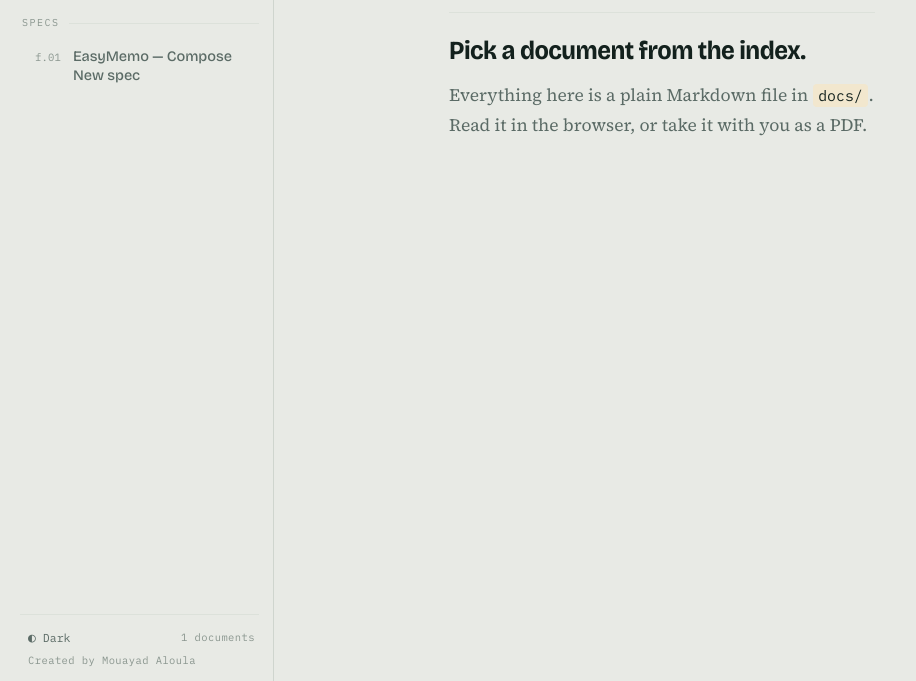
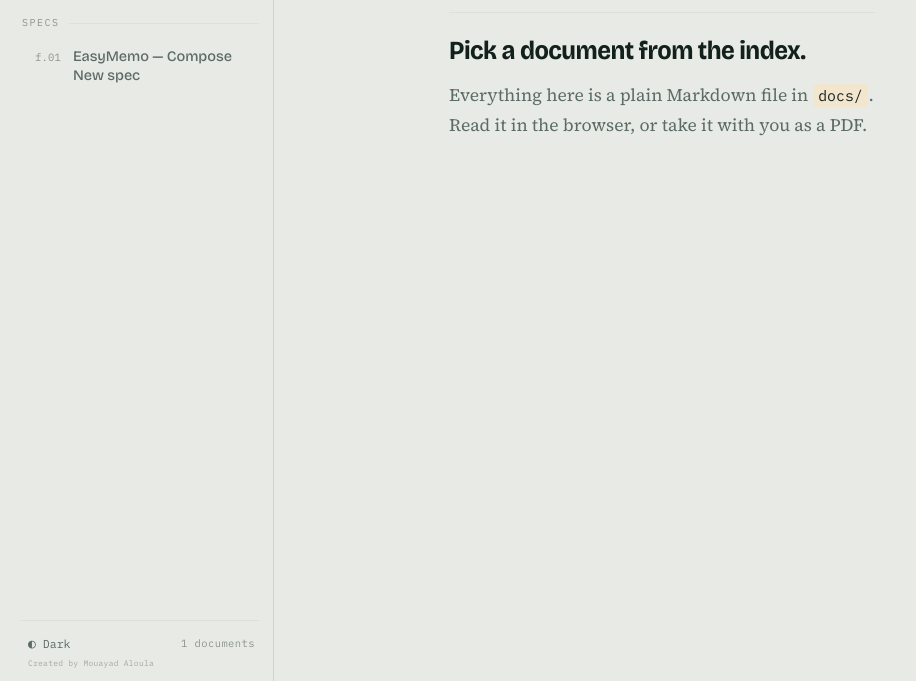
Before and after one commit to Mouayad-97/folio, a plain HTML site: page index.html in a window 1280 px wide. Shown: the part 119-800 px from the top of the page, without its empty margins (0-916 px from the left). Drawn offline with nearby package versions, Linux system fonts and the light colour scheme.

Commit message:
style: shrink the sidebar byline
8px mono at 75% opacity, so it sits below the document count instead of
competing with it.

```diff
--- a/assets/styles.css
+++ b/assets/styles.css
@@ -272,8 +272,9 @@ svg { stroke: currentColor; }
 }
 .index__by {
   margin: 0; padding-left: 8px;
-  font-family: var(--mono); font-size: 10.5px; color: var(--ink-3);
-  letter-spacing: .04em;
+  font-family: var(--mono); font-size: 8px; line-height: 1.4;
+  color: var(--ink-3); opacity: .75;
+  letter-spacing: .03em;
 }
 
 .ghost {
```
